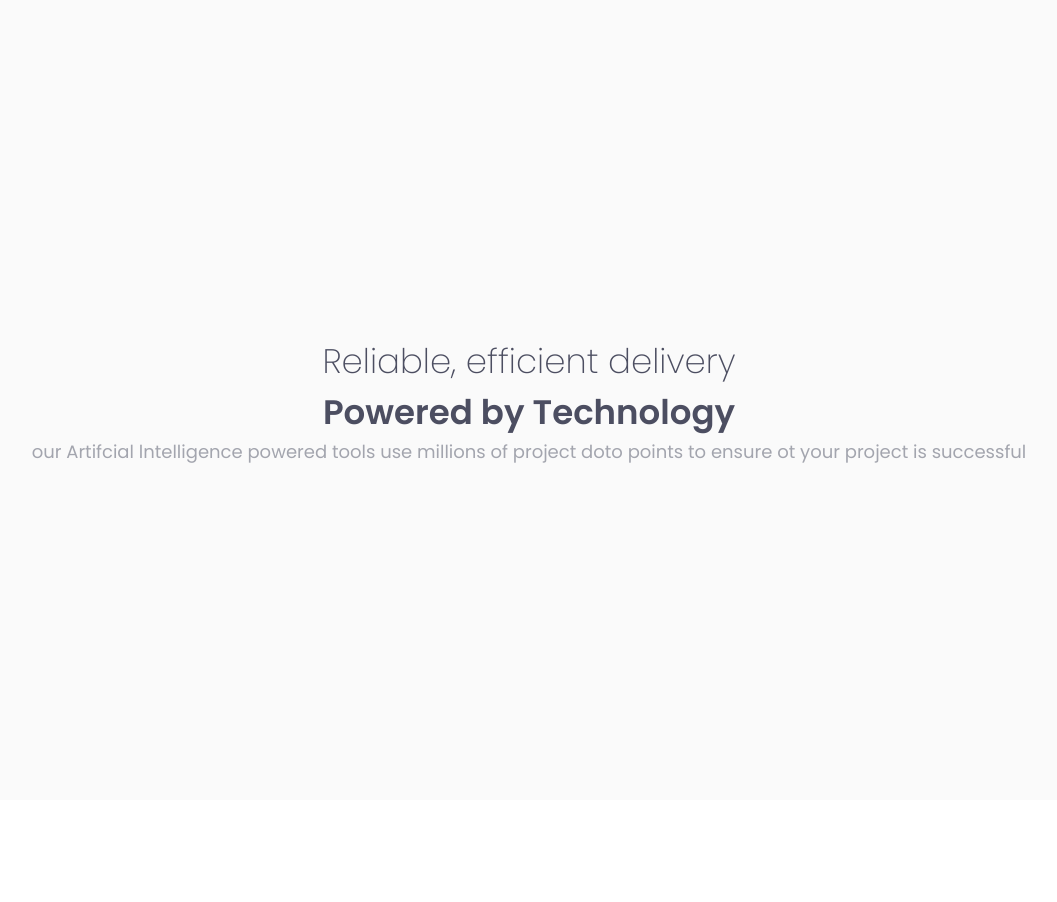
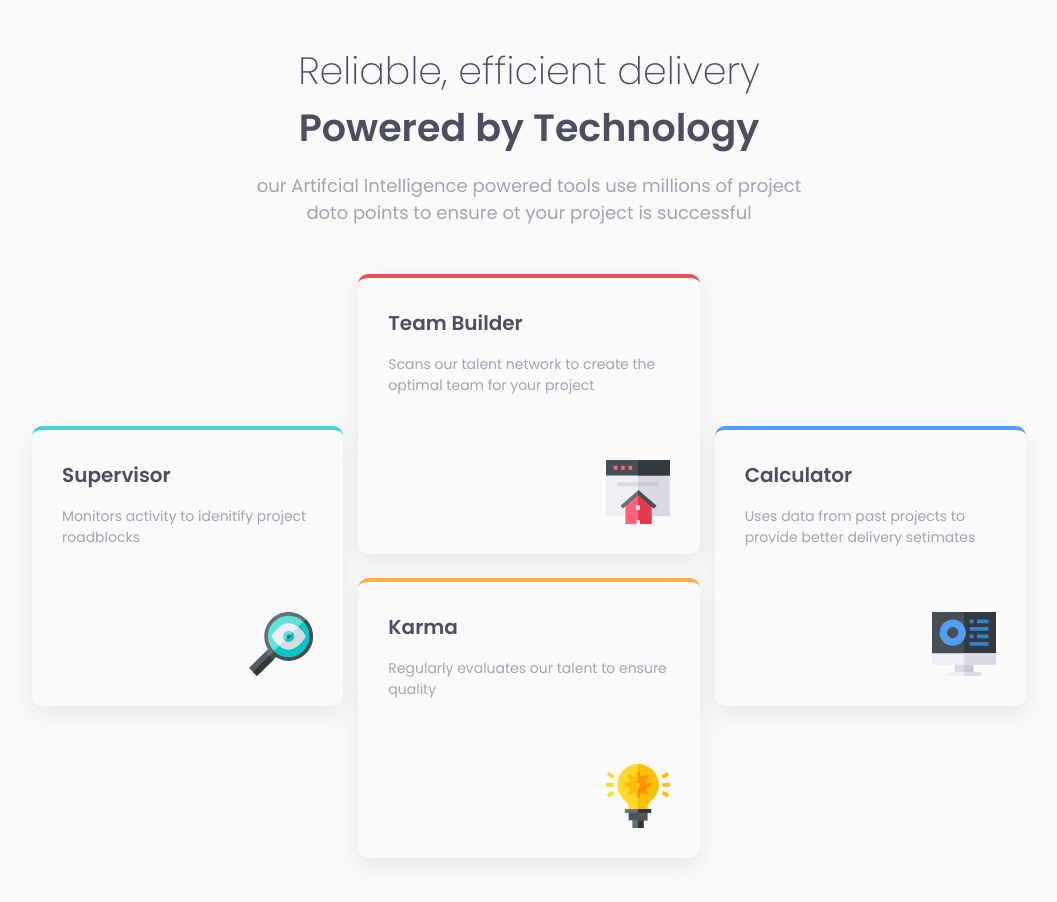
Before and after one commit to MostafaSamer/frontend-mentor-challenage, a Next.js app: page /four-card-feature in a window 1280 px wide. Shown: the top 902 px of the page, without its empty margins (111-1168 px from the left). Before the commit the page ends 800 px from the top, so only its background shows below. Built offline with nearby package versions, Linux system fonts and the light colour scheme.

Commit message:
Finish Sixth Design

```diff
--- a/pages/four-card-feature/index.js
+++ b/pages/four-card-feature/index.js
@@ -13,17 +13,71 @@ const WebDesginChallenge = function () {
             </Head>
             <div className={styles.background}>
                 <div className={styles.topText}>
-                    <div className={styles.header1 + " row justify-content-center"}>
+                    <div className={styles.header1 + " row m-0 justify-content-center"}>
                         <p className="mb-0">Reliable, efficient delivery</p>
                     </div>
-                    <div className={styles.header2 + " row justify-content-center"}>
+                    <div className={styles.header2 + " row m-0 justify-content-center"}>
                         <p className="mb-0">Powered by Technology</p>
                     </div>
-                    <div className={styles.para + " row justify-content-center"}>
+                    <div className={styles.para + " row m-0 mt-3 justify-content-center text-center"}>
                         <p className="mb-0">
                             our Artifcial lntelligence powered tools use millions of project doto
                             points to ensure ot your project is successful
                         </p>
+                    </div>
+                </div>
+                <div className={styles.cardsHolder + " mt-5"}>
+                    <div className={styles.cardsHolderRow + " row"}>
+                        <div className={styles.cardsHolderCol + " col-md-4 col-12"}>
+                            <div className={styles.card + " " + styles.card1}>
+                                <div className={styles.cardHeader + " row m-0"}><p>Supervisor</p></div>
+                                <div className={styles.cardPara + " row m-0"}>
+                                    <p>
+                                        Monitors activity to idenitify project
+                                        roadblocks
+                                    </p>
+                                </div>
+                                <div className={styles.cardImg + " row m-0 mt-5"}><img src="/images/four-card-feature/icon-supervisor.svg" /></div>
+                            </div>
+                        </div>
+                        <div className={styles.cardsHolderCol + " col-md-4 col-12"}>
+                            <div className="row d-flex" style={{flexDirection: "column"}}>
+                                <div className={styles.card + " " + styles.card2}>
+                                    <div className={styles.cardHeader + " row m-0"}><p>Team Builder</p></div>
+                                    <div className={styles.cardPara + " row m-0"}>
+                                        <p>
+                                            Scans our talent network to create the
+                                            optimal team for your project
+                                        </p>
+                                    </div>
+                                    <div className={styles.cardImg + " row m-0 mt-5"}><img src="/images/four-card-feature/icon-team-builder.svg" /></div>
+                                </div>
+                            </div>
+                            <div className="row mt-4 d-flex" style={{flexDirection: "column"}}>
+                                <div className={styles.card + " " + styles.card3}>
+                                    <div className={styles.cardHeader + " row m-0"}><p>Karma</p></div>
+                                    <div className={styles.cardPara + " row m-0"}>
+                                        <p>
+                                            Regularly evaluates our talent to ensure
+                                            quality
+                                        </p>
+                                    </div>
+                                    <div className={styles.cardImg + " row m-0 mt-5"}><img src="/images/four-card-feature/icon-karma.svg" /></div>
+                                </div>
+                            </div>
+                        </div>
+                        <div className={styles.cardsHolderCol + " col-md-4 col-12"}>
+                            <div className={styles.card + " " + styles.card4}>
+                                <div className={styles.cardHeader + " row m-0"}><p>Calculator</p></div>
+                                <div className={styles.cardPara + " row m-0"}>
+                                    <p>
+                                        Uses data from past projects to provide
+                                        better delivery setimates
+                                    </p>
+                                </div>
+                                <div className={styles.cardImg + " row m-0 mt-5"}><img src="/images/four-card-feature/icon-calculator.svg" /></div>
+                            </div>
+                        </div>
                     </div>
                 </div>
             </div>
--- a/styles/four-card-feature.module.css
+++ b/styles/four-card-feature.module.css
@@ -1,24 +1,25 @@
 .background {
     background-color: hsl(0, 0%, 98%);
-    height: 100% !important;
     display: flex;
     justify-content: center;
     align-items: center;
     font-family: 'Poppins', sans-serif;
+    flex-direction: column;
 }
 
 .topText {
-
+    width: 45%;
+    margin-top: 42px;
 }
 
 .header1 {
-    font-size: 34px;
+    font-size: 38px;
     font-weight: 200;
     color: hsl(234, 12%, 34%)
 }
 
 .header2 {
-    font-size: 34px;
+    font-size: 38px;
     font-weight: 600;
     color: hsl(234, 12%, 34%)
 }
@@ -28,3 +29,78 @@
     font-weight: 400;
     color: hsl(229, 6%, 66%);
 }
+
+.cardsHolder {
+    width: 100%;
+    justify-content: center;
+    display: flex;
+    margin-bottom: 60px;
+}
+
+.cardsHolderRow {
+    width: 80%;
+}
+
+.cardsHolderCol {
+    padding-right: 20px;
+    padding-left: 20px;
+    margin: auto 0px;
+}
+
+.card {
+    box-shadow: rgba(149, 157, 165, 0.2) 0px 8px 24px;
+    border-radius: 10px;
+    padding: 30px;
+}
+
+.card1 { border-top: 4px solid hsl(180, 62%, 55%); }
+.card2 { border-top: 4px solid hsl(0, 78%, 62%); }
+.card3 { border-top: 4px solid hsl(34, 97%, 64%); }
+.card4 { border-top: 4px solid hsl(212, 86%, 64%); }
+
+.cardHeader {
+    font-size: 20px;
+    font-weight: 600;
+    color: hsl(234, 12%, 34%)
+}
+
+.cardPara {
+    font-size: 14px;
+    font-weight: 400;
+    color: hsl(229, 6%, 66%);
+}
+
+.cardImg {
+    justify-content: flex-end;
+}
+
+@media (max-width: 993px) {
+    .topText {
+        width: 80%;
+    }
+
+    .header1 {
+        font-size: 24px;
+    }
+
+    .header2 {
+        font-size: 24px;
+    }
+
+    .para {
+        font-size: 15px;
+    }
+
+    .cardsHolder {
+        margin-bottom: 40px !important;
+    }
+
+    .cardsHolderRow {
+        margin: 0px !important;
+    }
+
+    .cardsHolderCol {
+        margin-top: 20px !important;
+        padding: 0px !important;
+    }
+}
```
